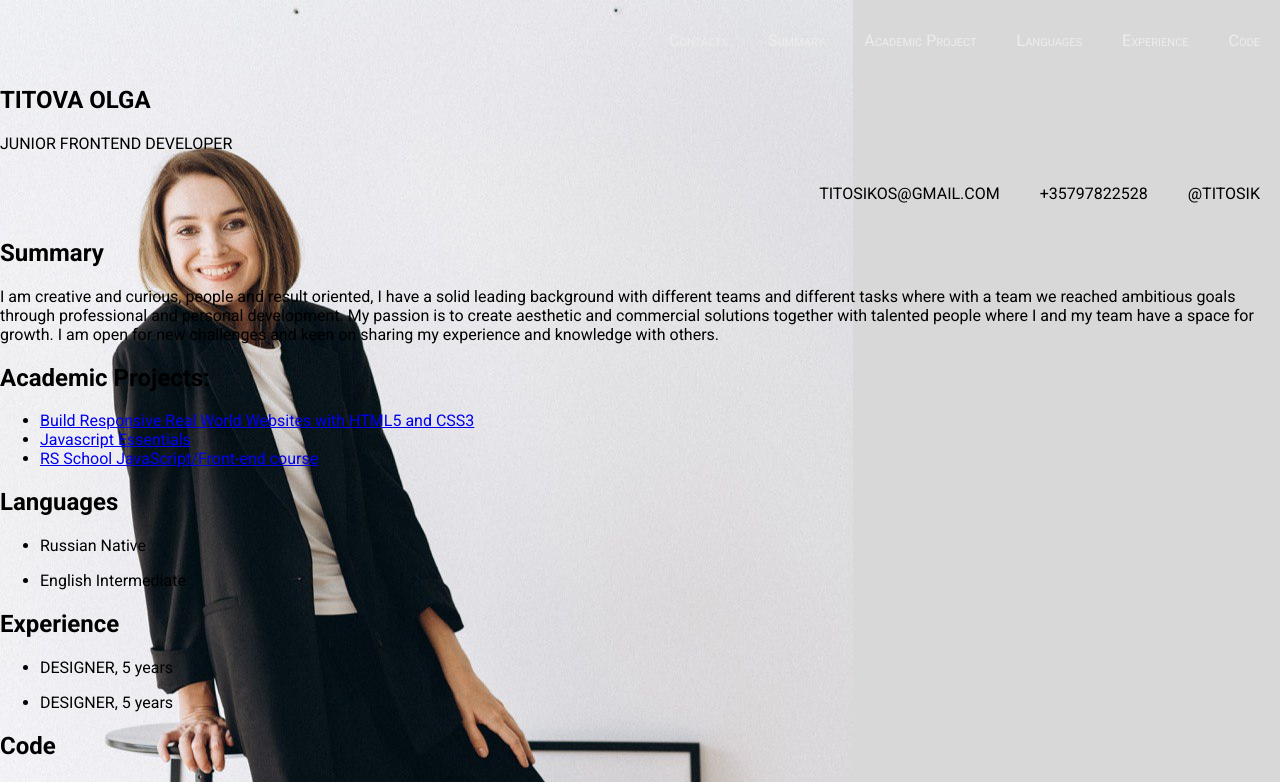
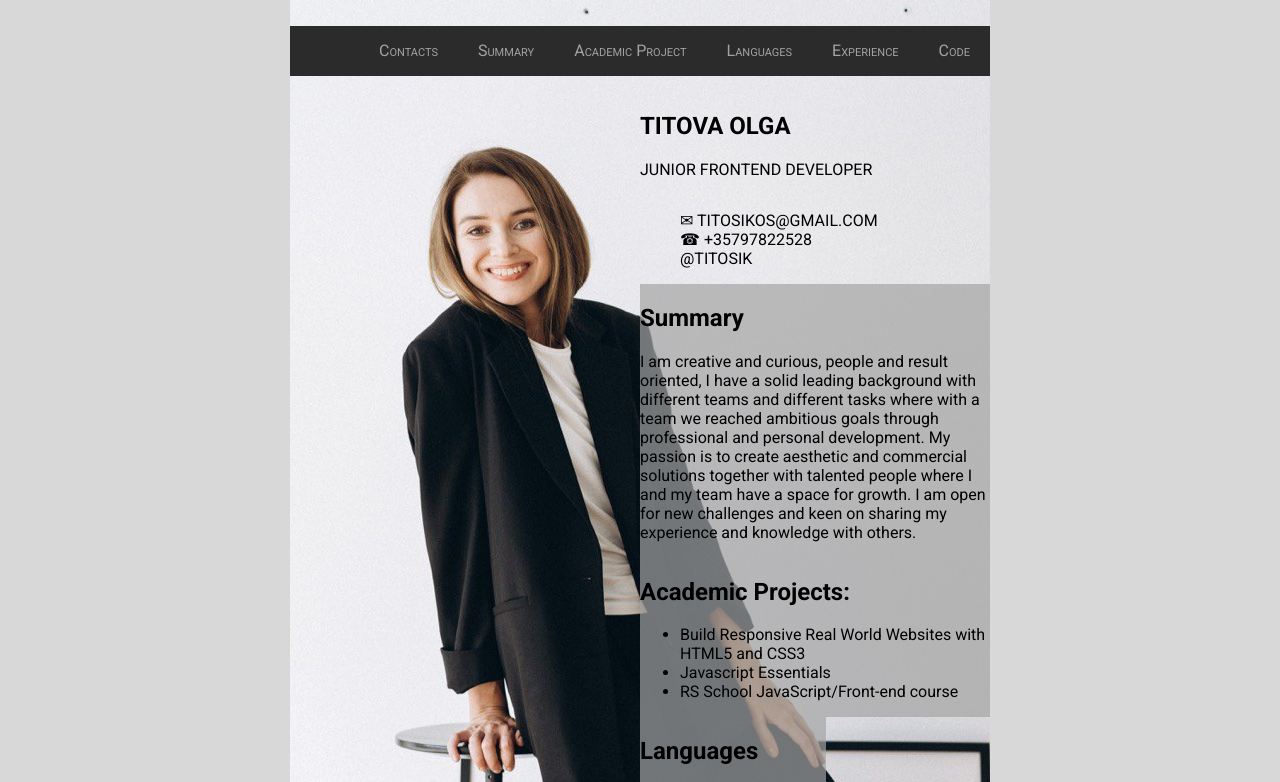
Before and after one commit to titosik/rsschool-cv, a plain HTML site: page index.html in a window 1280 px wide. Shown: the top 782 px of the page. Drawn offline with Linux system fonts and the light colour scheme.

Commit message:
feat: finish to work with html and css files

```diff
--- a/index.html
+++ b/index.html
@@ -12,9 +12,10 @@
     <title>CV</title>
 </head>
 <body>
+
     <div class="img-container">
     <header class="header">
-        <div class="container">
+        <div class="container container-nav">
             <nav class="nav">
                 <ul class="nav-list">
                   <li class="nav-item"><a href="#contacts" class="nav-link">Contacts</a></li>
@@ -29,24 +30,26 @@
     </header>
 
     <main class="main">
-        <div class="container">
+        <div class="container main-container">
 
-                <section class="section" id="profile">
+                <section class="section information" id="profile">
                     <h1 class="section-title">
                         TITOVA OLGA
                     </h1>
                     <p>JUNIOR FRONTEND DEVELOPER</p>
                 </section>
 
-                <section class="section" id="contacts">
+                <section class="section information" id="contacts">
                     <ul class="contacts-list">
-                        <li class="contacts-item"><a href="https://mail.google.com/mail/u/0/?tab=rm&ogbl#inbox" class="contacts-link">TITOSIKOS@GMAIL.COM</a></li>
-                        <li class="contacts-item"><a href="#" class="contacts-link">+35797822528</a></li>
-                        <li class="contacts-item"><a href="https://www.instagram.com/titosik/" class="contacts-link">@TITOSIK</a></li>
+                        <li class="contacts-item"><a href="https://mail.google.com/mail/u/0/?tab=rm&ogbl#inbox" class="contacts-link">✉  TITOSIKOS@GMAIL.COM</a></li>
+                        <li class="contacts-item"><a href="#" class="contacts-link">☎ +35797822528</a></li>
+                        <li class="contacts-item">
+
+                            <a href="https://www.instagram.com/titosik/" class="contacts-link">@TITOSIK</a></li>
                       </ul>
                 </section>
 
-                <section class="section" id="summary">
+                <section class="section information section-background" id="summary">
                     <h2 class="section-title">
                         Summary
                     </h2>
@@ -60,7 +63,7 @@
                     </p>
                 </section>
 
-                <section class="section" id="project">
+                <section class="section information section-background" id="project">
                     <h2>Academic Projects:</h2>
                     <ul class="project-list">
                         <li class="project-item"><a href="#" class="project-link">Build Responsive Real World Websites with HTML5 and CSS3</a></li>
@@ -69,7 +72,7 @@
                     </ul>
                 </section>
 
-                <section class="section" id="languages">
+                <section class="section information section-background" id="languages">
                     <h2>Languages</h2>
                     <ul class="languages-list">
                         <li class="languages-item"><p>Russian Native</p></li>
@@ -77,7 +80,7 @@
                     </ul>
                 </section>
 
-                <section class="section" id="experience">
+                <section class="section information section-background" id="experience">
                     <h2>Experience</h2>
                     <ul class="experience-list">
                         <li class="experience-item"><p>DESIGNER, 5 years</p></li>
@@ -85,17 +88,17 @@
                     </ul>
                 </section>
 
-                <section class="section" id="code">
+                <section class="section code-section information section-background" id="code">
                     <h2>Code</h2>
                     <code><pre>
                         <p>// Пример кода на JavaScript
-                        const square = (num) => {
-                        return num * num;
-                        };</pre>
+        const square = (num) => {
+        return num * num;
+        };</pre>
                         </code>
                         </p>
                 </section>
-
+            </div>
 
 
 
--- a/style.css
+++ b/style.css
@@ -11,24 +11,28 @@ body {
     font-family: 'Montserrat', sans-serif;
     font-family: 'Roboto', sans-serif;
     min-height: 100vh;
+    max-width: 1440px;
     margin: 0 auto;
-     padding: 0;
+    padding: 0;
     display: flex;
     flex-direction: column;
     justify-content: space-between;
 
 
 }
+
 .img-container {
     background-image: url(/assets/img/imgOlga.jpg);
+    max-width: 1440px;
     background-repeat: no-repeat;
     min-height: 100vh;
     margin: 0 auto;
-    padding: 0;
+    padding: 0px;
 }
 
 
 header {
+    padding-top: 10px;
 
 }
 
@@ -36,7 +40,9 @@ header {
     max-width: 1440px;
     margin: 0 auto;
 
+
 }
+
 
 
 .nav-list {
@@ -56,24 +62,29 @@ header {
 }
 
 .nav-item a {
-    color: #efecec;
+    color: #a4a3a3;
     text-decoration: none;
     transition: color 0.5s;
 }
 .nav-item a:hover {
-    color: #2c2b2b;
+    color: #890505;
+
 }
 
+.container-nav {
+
+    background-color: #2c2b2b;
+
+
+}
+
+
 .contacts-list {
-    display: flex;
-    justify-content: flex-end;
-    align-items: center;
+
     list-style: none;
   }
 
 .contacts-link {
-    padding: 0 20px;
-    line-height: 50px;
     text-decoration: none;
     color: #000;
     transition: .3s;
@@ -93,11 +104,9 @@ header {
 
 
 footer {
-    background-color: #333;
     padding: 10px;
     font-size: 80%;
-    width: 1140px;
-    height: 150px;
+    height: 100px;
     text-align: center;
     margin: 0 auto;
     text-decoration: none;
@@ -113,7 +122,10 @@ footer {
     padding: 0;
   }
 
-
+.project-link {
+    text-decoration: none;
+    color: #000;
+}
 
 
   .footer-list {
@@ -139,3 +151,34 @@ footer {
 .footer-item a:hover {
     color: #b50505;
 }
+
+.main-container {
+
+    display: flex;
+  flex-wrap: wrap;
+}
+
+.information {
+    max-width: 50%;
+    margin-left: 50%;
+  }
+
+  @media (max-width: 768px) {
+    .section   {
+      width: 100%;
+      background-color: #a4a3a362;
+    }
+    .img-container {
+        width: 100%;
+    }
+  }
+
+.container {
+    max-width: 700px;
+}
+
+.section-background {
+    background-color: #a4a3a3af;
+
+
+}
```
